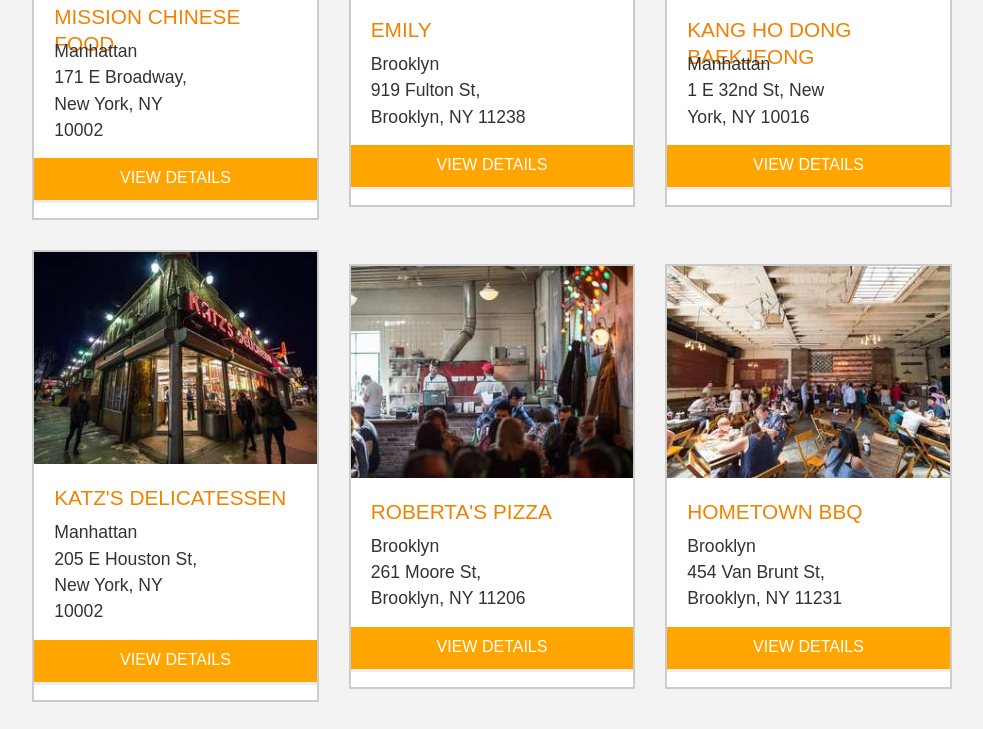
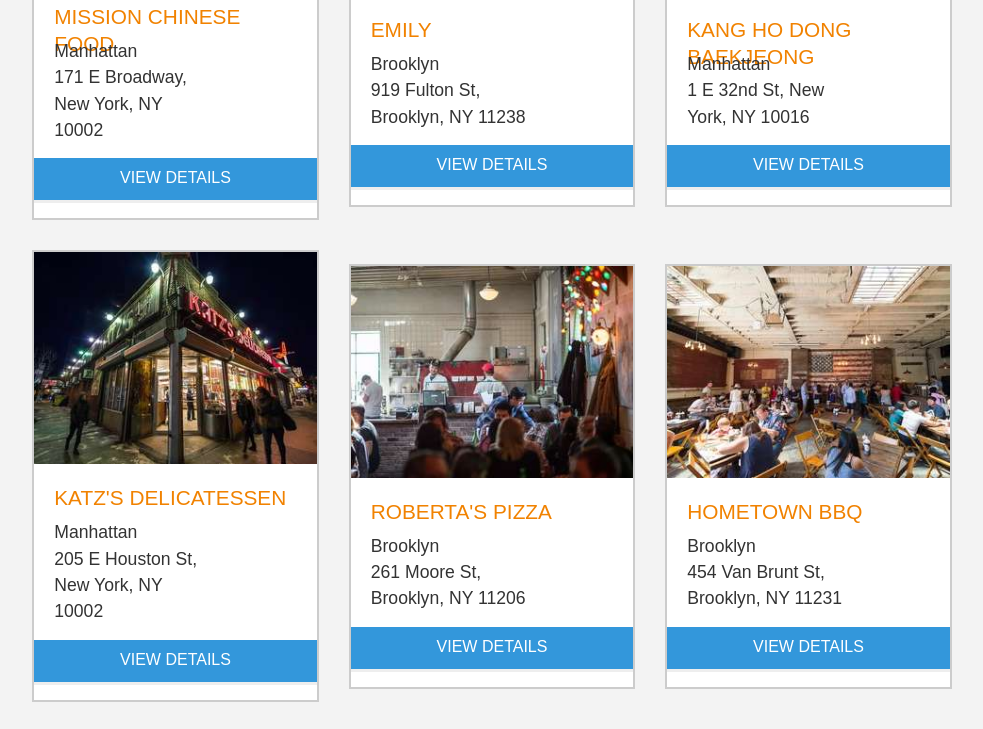
Before and after one commit to homemix/mws-restaurant-stage-1, a browser extension: page index.html in a window 1280 px wide. Shown: the part 811-1540 px from the top of the page, without its empty margins (148-1131 px from the left). Drawn offline with nearby package versions, Linux system fonts and the light colour scheme.

Commit message:
fix: contrast issue

```diff
--- a/css/styles.css
+++ b/css/styles.css
@@ -188,7 +188,7 @@
   width: 55%;
 }
 #restaurants-list li a {
-  background-color: orange;
+  background-color:#3397DB;
   border-bottom: 3px solid #eee;
   color: #fff;
   display: inline-block;
```
